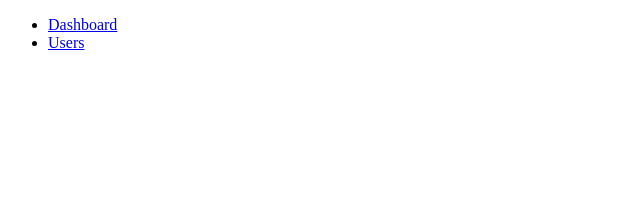
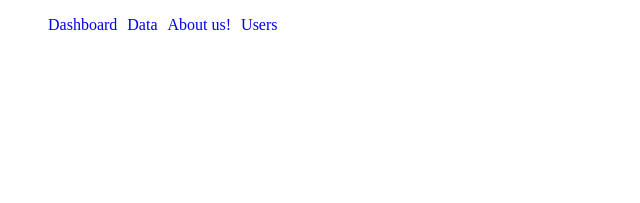
Before and after one commit to albertodlc/html-components, a plain HTML site: page complex-navbar/index.html in a window 1280 px wide. Shown: the whole page, without its empty margins (0-640 px from the left). Drawn offline with Linux system fonts and the light colour scheme.

Commit message:
feat: complex navbar
- Dynamic menu load

```diff
--- a/complex-navbar/components/app-navbar.js
+++ b/complex-navbar/components/app-navbar.js
@@ -1,5 +1,7 @@
 // ! /components/app-navbar.js
 export class AppNavbar extends HTMLElement {
+    #menusProps;
+
     constructor(){
         super();
 
@@ -7,7 +9,9 @@ export class AppNavbar extends HTMLElement {
     }
 
     set menus(data){
-        this.render(data);
+        this.#menusProps = data;
+
+        this.render();
     }
 
     #cleanLoading(){
@@ -15,27 +19,19 @@ export class AppNavbar extends HTMLElement {
     }
 
     #createMenuItems(props){
-        // "id": "dashboard",
-        // "label": "Dashboard",
-        // "icon": "home",
-        // "path": "/dashboard",
-        // "roles": [
-        //     "admin",
-        //     "user"
-        // ],
-        // "children": []
-
         const items = [];
 
         if( props ){
-            for(const prop of props){
+            for(const menu of props){
                 const item = document.createElement('li');
                 const anchor = document.createElement('a');
+                anchor.style.textDecoration = 'none';
 
-                anchor.href = prop.path;
-                anchor.innerText = prop.label;
 
-                item.id = prop.id;
+                anchor.href = menu.path;
+                anchor.innerText = menu.label;
+
+                item.id = menu.id;
 
                 item.appendChild(anchor);
 
@@ -51,7 +47,11 @@ export class AppNavbar extends HTMLElement {
 
         const navMenu = document.createElement('nav');
         const unList = document.createElement('ul');
-        const menuItems = this.#createMenuItems(props);
+        unList.style.display = 'flex';
+        unList.style.gap = '10px';
+        unList.style.listStyleType = 'none';
+
+        const menuItems = this.#createMenuItems(this.#menusProps);
 
         if( menuItems && menuItems.length > 0 ){
             menuItems.forEach( item => unList.appendChild(item) );
--- a/complex-navbar/index.html
+++ b/complex-navbar/index.html
@@ -10,6 +10,8 @@
 <body>
     <div id="menu"></div>
 
+    <iframe id="current-page" frameborder="0"></iframe>
+
     <script type="module" src="./main.js"></script>
 </body>
 </html>
--- a/complex-navbar/services/menuServices.js
+++ b/complex-navbar/services/menuServices.js
@@ -8,6 +8,28 @@ export async function fetchMenuMetadata(){
             "label": "Dashboard",
             "icon": "home",
             "path": "/dashboard",
+            "roles": [
+                "admin",
+                "user"
+            ],
+            "children": []
+        },
+                {
+            "id": "data",
+            "label": "Data",
+            "icon": "home",
+            "path": "/data",
+            "roles": [
+                "admin",
+                "user"
+            ],
+            "children": []
+        },
+                {
+            "id": "about-us",
+            "label": "About us!",
+            "icon": "home",
+            "path": "/about-us",
             "roles": [
                 "admin",
                 "user"
```
